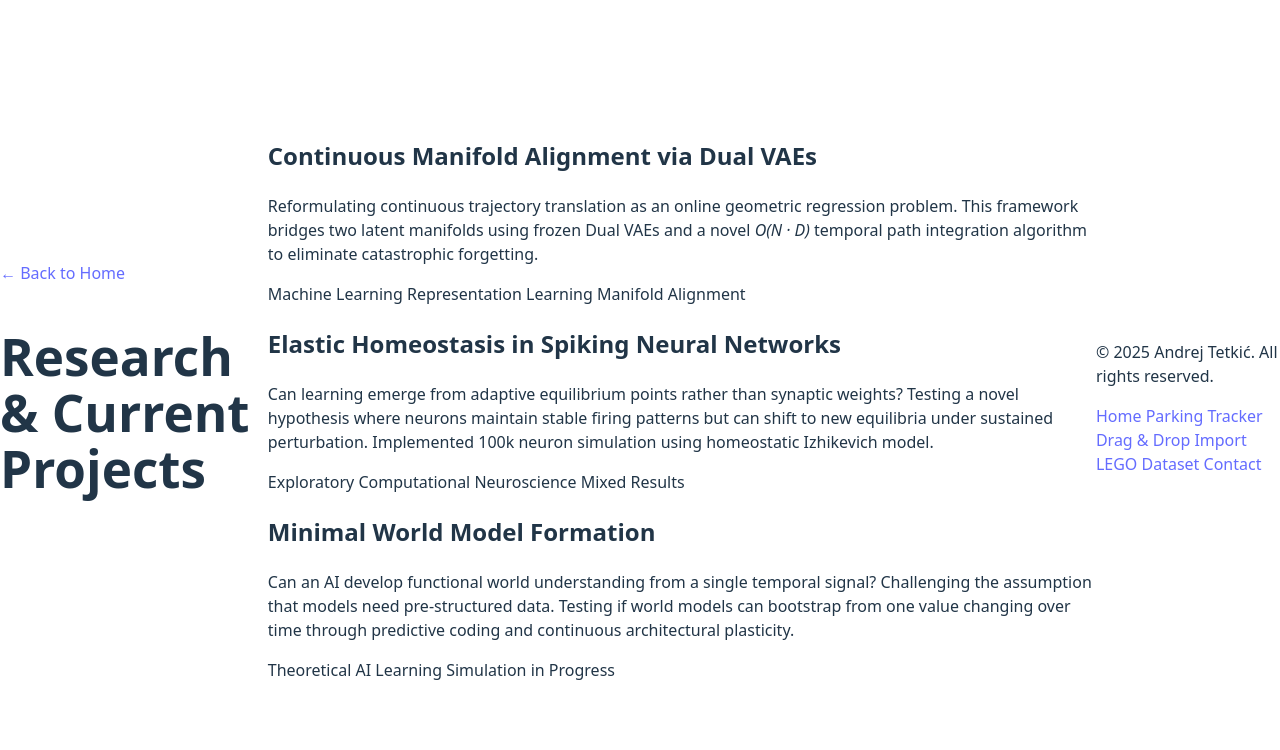
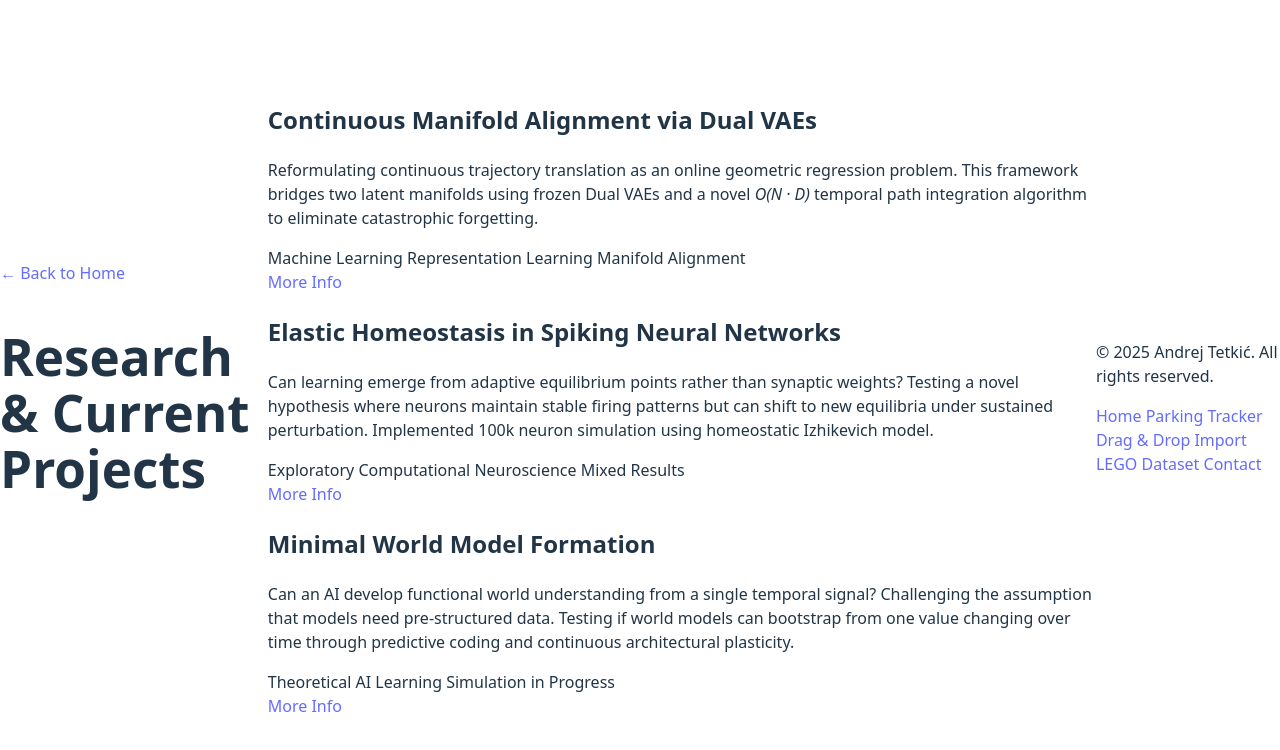
Before and after one commit to andrejtetkic/andrejtetkic.github.io, a website built with Vite: page research/index.html in a window 1280 px wide. Built offline with nearby package versions, Linux system fonts and the light colour scheme.

Commit message:
add more info to research

```diff
--- a/research/index.html
+++ b/research/index.html
@@ -8,7 +8,7 @@
 	<meta name="robots" content="index, follow" />
 	<link rel="canonical" href="https://tetkic.com/research/" />
 	<link rel="icon" type="image/x-icon" href="../favicon.ico" />
-	<link rel="stylesheet" href="../styles.css?v=20251101.1" />
+	<link rel="stylesheet" href="../styles.css?v=20260823.1" />
 	<meta property="og:type" content="website" />
 	<meta property="og:title" content="Research Projects | Andrej Tetkić" />
 	<meta property="og:description" content="Exploring novel approaches in AI learning, adaptive interfaces, and biologically-inspired neural architectures." />
@@ -39,7 +39,7 @@
 			<div class="container">
 				<div class="projects-grid">
 					<!-- Project 1: Latent-Space Bridging -->
-					<a href="latent-space-bridging/" class="project-item" style="text-decoration: none; color: inherit; display: block;">
+					<div class="project-item" style="position: relative;">
 						<h2 class="project-title">Continuous Manifold Alignment via Dual VAEs</h2>
 						<p class="project-description">Reformulating continuous trajectory translation as an online geometric regression problem. This framework bridges two latent manifolds using frozen Dual VAEs and a novel <i>O(N &middot; D)</i> temporal path integration algorithm to eliminate catastrophic forgetting.</p>
 						<div class="project-technologies">
@@ -47,10 +47,14 @@
 							<span class="tech-tag">Representation Learning</span>
 							<span class="tech-tag">Manifold Alignment</span>
 						</div>
-					</a>
+						<div class="project-links" style="position: relative; z-index: 2;">
+							<a href="latent-space-bridging/">More Info</a>
+						</div>
+						<a href="latent-space-bridging/" style="position: absolute; inset: 0; z-index: 1;" aria-label="View Continuous Manifold Alignment via Dual VAEs project"></a>
+					</div>
 
 					<!-- Project 2: Elastic Homeostasis -->
-					<a href="elastic-homeostasis/" class="project-item" style="text-decoration: none; color: inherit; display: block;">
+					<div class="project-item" style="position: relative;">
 						<h2 class="project-title">Elastic Homeostasis in Spiking Neural Networks</h2>
 						<p class="project-description">Can learning emerge from adaptive equilibrium points rather than synaptic weights? Testing a novel hypothesis where neurons maintain stable firing patterns but can shift to new equilibria under sustained perturbation. Implemented 100k neuron simulation using homeostatic Izhikevich model.</p>
 						<div class="project-technologies">
@@ -58,10 +62,14 @@
 							<span class="tech-tag">Computational Neuroscience</span>
 							<span class="tech-tag">Mixed Results</span>
 						</div>
-					</a>
+						<div class="project-links" style="position: relative; z-index: 2;">
+							<a href="elastic-homeostasis/">More Info</a>
+						</div>
+						<a href="elastic-homeostasis/" style="position: absolute; inset: 0; z-index: 1;" aria-label="View Elastic Homeostasis in Spiking Neural Networks project"></a>
+					</div>
 
 					<!-- Project 3: Minimal World Models -->
-					<a href="minimal-world-models/" class="project-item" style="text-decoration: none; color: inherit; display: block;">
+					<div class="project-item" style="position: relative;">
 						<h2 class="project-title">Minimal World Model Formation</h2>
 						<p class="project-description">Can an AI develop functional world understanding from a single temporal signal? Challenging the assumption that models need pre-structured data. Testing if world models can bootstrap from one value changing over time through predictive coding and continuous architectural plasticity.</p>
 						<div class="project-technologies">
@@ -69,7 +77,11 @@
 							<span class="tech-tag">AI Learning</span>
 							<span class="tech-tag">Simulation in Progress</span>
 						</div>
-					</a>
+						<div class="project-links" style="position: relative; z-index: 2;">
+							<a href="minimal-world-models/">More Info</a>
+						</div>
+						<a href="minimal-world-models/" style="position: absolute; inset: 0; z-index: 1;" aria-label="View Minimal World Model Formation project"></a>
+					</div>
 				</div>
 			</div>
 		</section>
```
